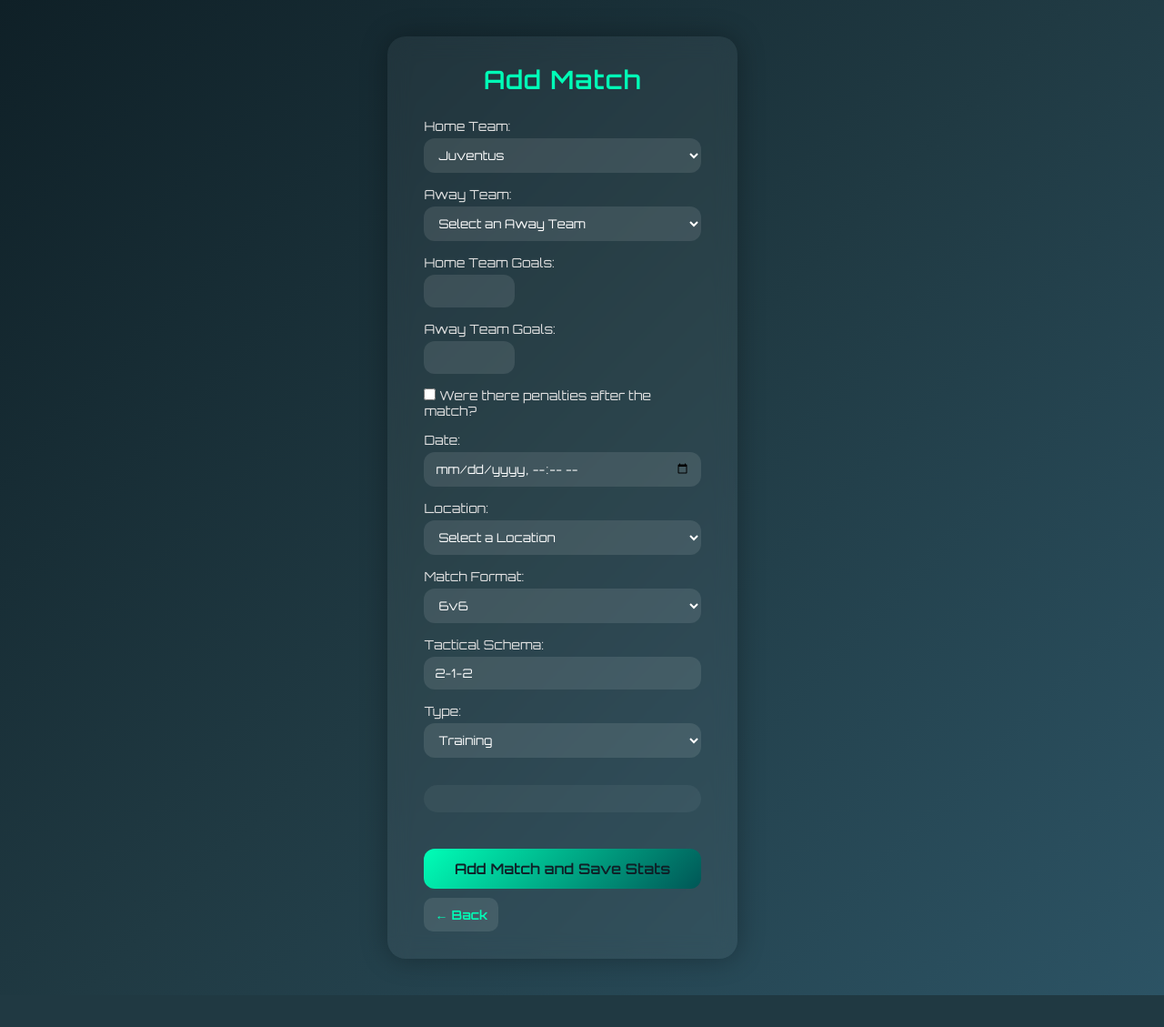
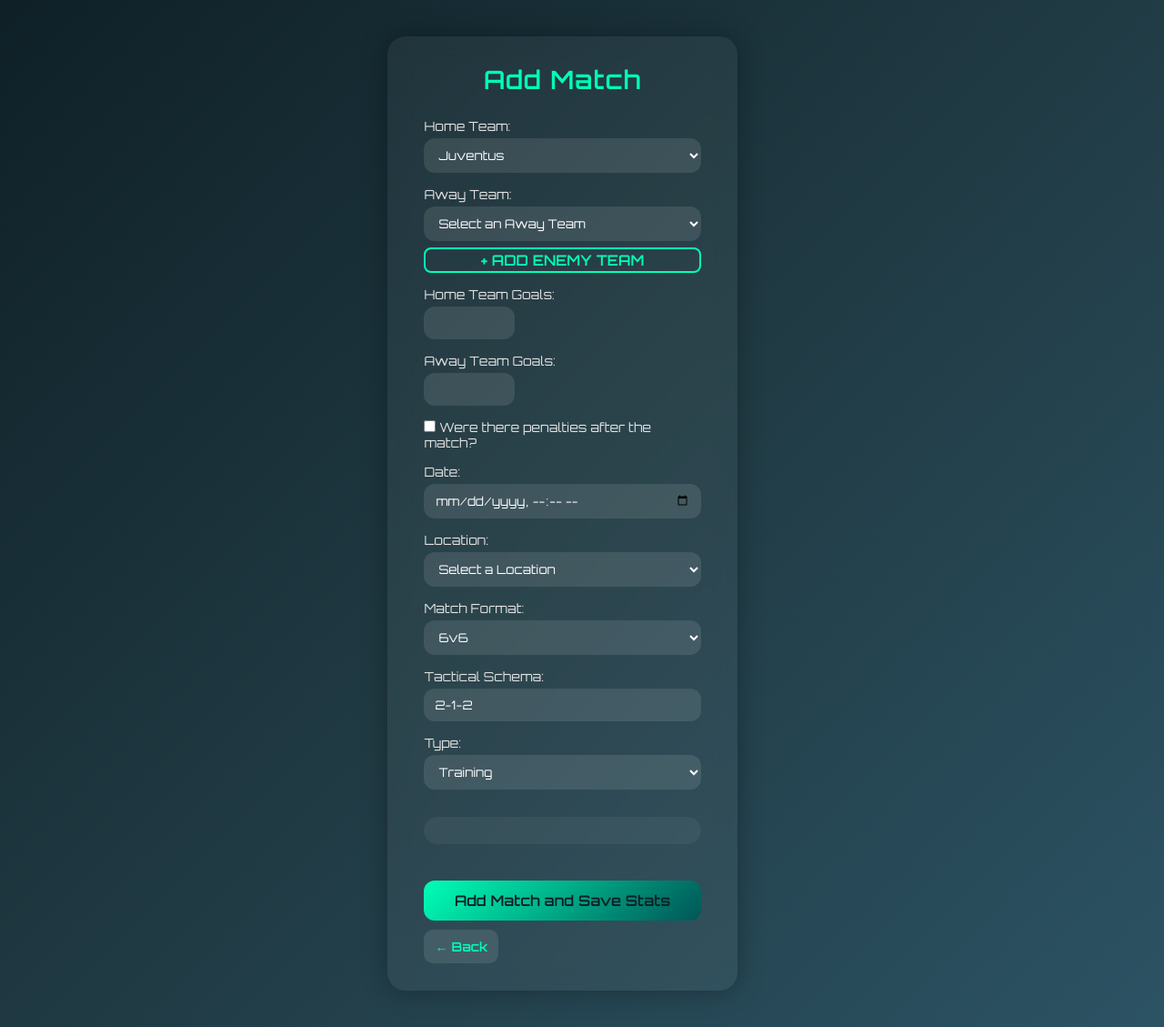
Before and after one commit to MihailJordanov/GoalTracker, a Flask app: template templates/add_match.html in a window 1280 px wide. Shown: the whole page at 91% size. Before the commit the page ends 1094 px from the top, so only its background shows below. Run offline with Flask 3, Linux system fonts and the light colour scheme; the template is opened without the code that fills it, so the values that code supplies are empty; some libraries are stand-ins or nearby versions.

Commit message:
adding add-away-button

```diff
--- a/routes/add_match.py
+++ b/routes/add_match.py
@@ -16,7 +16,7 @@ def go_to_add_match():
     conn = get_db_connection()
     cur = conn.cursor()
 
-    # 1. Check if user has player_type > 0
+    # Проверка за права
     cur.execute("SELECT player_type FROM user_team WHERE user_id = %s", (user_id,))
     result = cur.fetchone()
     if not result or result[0] <= 0:
@@ -25,9 +25,26 @@ def go_to_add_match():
         conn.close()
         return redirect(url_for('home_bp.home'))
 
+    # 🟢 Взимаме user_team
+    cur.execute("""
+        SELECT t.id, t.name
+        FROM user_team ut
+        JOIN teams t ON ut.team_id = t.id
+        WHERE ut.user_id = %s
+    """, (user_id,))
+    user_team = cur.fetchone()
+
+    if not user_team:
+        flash("You must be part of a team to add a match.", "error")
+        cur.close()
+        conn.close()
+        return redirect(url_for('home_bp.home'))
+
     cur.close()
     conn.close()
-    return render_template('add_match.html')
+
+    # 🟢 Подаваме user_team към шаблона
+    return render_template('add_match.html', user_team=user_team)
 
 
 # 1. Get team and player type
--- a/static/css/add_match.css
+++ b/static/css/add_match.css
@@ -173,15 +173,12 @@ button.styled-button:hover {
     font-weight: 600; /* 👈 това го прави по-дебел */
 }
 
+
+
 .toggle-extra-stats {
     display: block;
     margin: 10px auto;
     text-align: center;
-}
-
-.toggle-extra-stats {
-    display: block;
-    margin: 10px auto;
     padding: 6px 16px;
     background: transparent;
     border: 2px solid #00ffb7;
@@ -195,6 +192,30 @@ button.styled-button:hover {
 }
 .toggle-extra-stats:hover {
     background: #00ffb7;
+    color: #000;
+    box-shadow: 0 0 10px #00ffb7, 0 0 20px #00ffb7;
+}
+
+
+.add-away-button {
+    display: block;
+    margin: 7px auto;
+    text-align: center;
+    padding: 2px 13px;
+    background: transparent;
+    border: 2px solid #00ffb7;
+    color: #00ffb7;
+    font-family: 'Orbitron', sans-serif;
+    font-weight: bold;
+    border-radius: 8px;
+    text-transform: uppercase;
+    cursor: pointer;
+    transition: all 0.3s ease;
+    text-decoration: none;
+}
+
+.add-away-button:hover {
+background: #00ffb7;
     color: #000;
     box-shadow: 0 0 10px #00ffb7, 0 0 20px #00ffb7;
 }
--- a/templates/add_match.html
+++ b/templates/add_match.html
@@ -28,11 +28,14 @@
                             <option value="Juventus">Juventus</option>
                         </select>
 
-                        <label for="team_two">Away Team:</label>
-                        <select id="team_two" name="enemy_team_id" required>
-                            <option value="" disabled selected>Select an Away Team</option>
-                            <!-- Опции ще бъдат добавени тук чрез JavaScript -->
-                        </select>
+                        <div class="away-team-row">
+                            <label for="team_two">Away Team:</label>
+                            <select id="team_two" name="enemy_team_id" required>
+                                <option value="" disabled selected>Select an Away Team</option>
+                                <!-- Опции ще бъдат добавени тук чрез JavaScript -->
+                            </select>
+                            <a href="{{ url_for('enemy_team_bp.enemy_team_list', team_id=user_team[0]) }}" class="add-away-button">+ Add Enemy Team</a>
+                        </div>
 
                         <label for="team_one_result">Home Team Goals:</label>
                         <input type="number" id="team_one_result" name="team_one_result" min="0" class="short" required>
```
